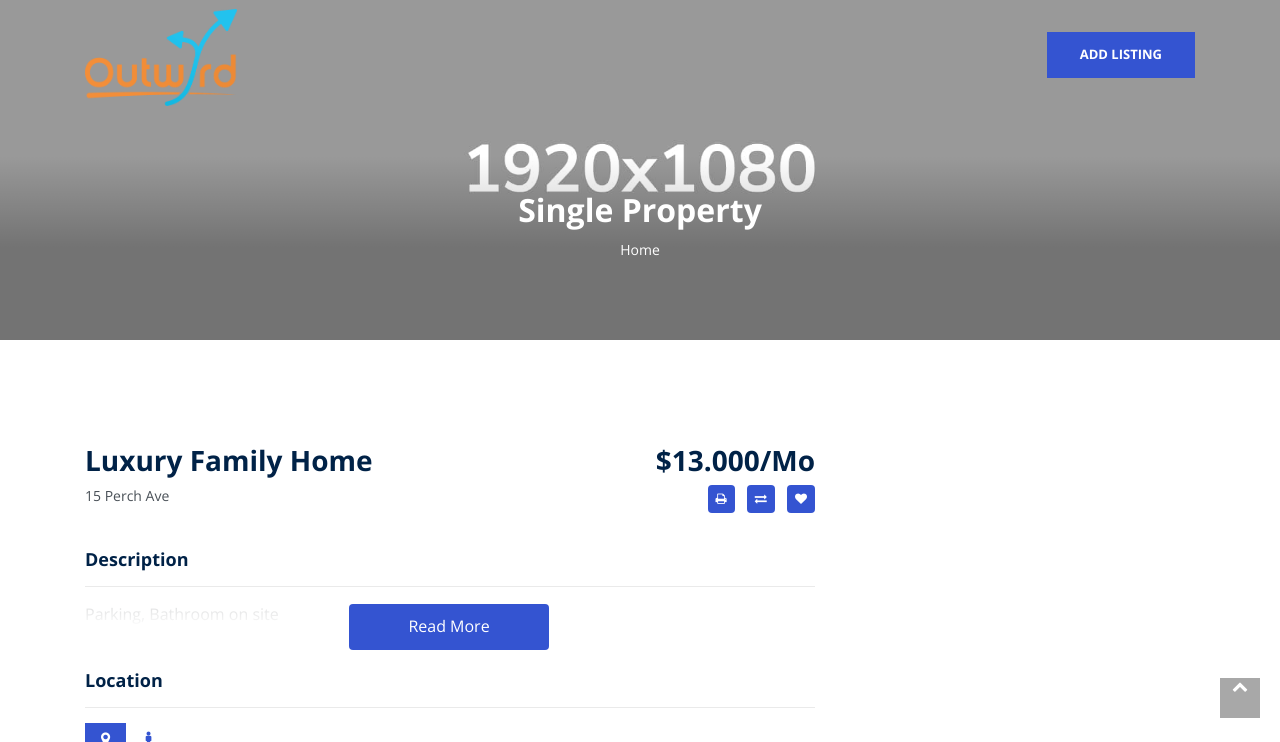
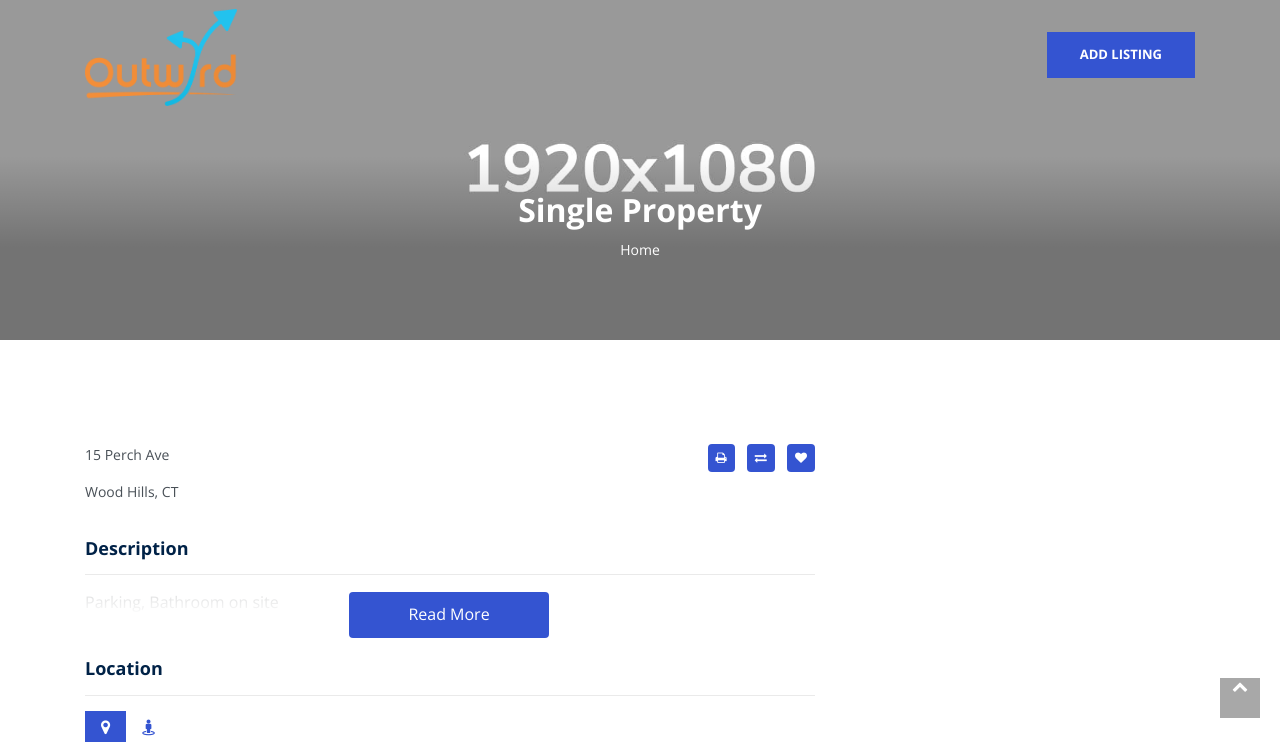
Before and after one commit to edreitlein/commsimple, a PHP site: page /viewListing.php?listingID=6 in a window 1280 px wide. Shown: the part 52-794 px from the top of the page. Run offline with PHP 8.4, Linux system fonts and the light colour scheme; data comes from the database, SQL or seed files in the repository; data that the repository does not hold is empty; some libraries are stand-ins or nearby versions.

Commit message:
single listing page

```diff
--- a/uploadListing.php
+++ b/uploadListing.php
@@ -181,7 +181,7 @@ if($_POST["submit"]==true){         //when submit button is pressed
                             <option value="Lease">Lease</option>
                         </select><br>
                         <label>Price: </label>
-                        <input type='integer' name='price' placeholder='0000' id='price' required><br>
+                        <input type='float' name='price' placeholder='00.00' id='price' required><br>
                         <label>Description:</label><br>
                         <textarea id='description' name='description' rows='10' cols='50' placeholder='Suggestions: Additional Facilities, Parking, Proximity to Main Roads, Property Taxes, ect.'></textarea><br>
 
--- a/viewListing.php
+++ b/viewListing.php
@@ -21,6 +21,7 @@ if(isset($_GET)){
             $addressZipcode=$row['addressZipcode'];
             $saleType=$row['saleType'];
             $description=$row['description'];
+            $price=$row['price'];
 
 
         }
@@ -40,15 +41,10 @@ if(isset($_GET)){
         //     }
         // }
 
-
-
 }else{
     //if a user gets to this page without clicking, redirect them?
     header("Location: ./listings.php");
 }
-
-
-
 
 ?>
 
@@ -134,18 +130,11 @@ if(isset($_GET)){
                             <div class="slider__image__detail-large-one">
                                 <img src="listingImages/3/download.jpg" alt="" class="img-fluid w-100 img-transition">
                                 <div class="description">
-                                    <figure>
-                                        <img src="images/80x80.jpg" alt="" class="img-fluid">
-                                    </figure>
                                     <span class="badge badge-primary text-capitalize mb-2">Listing</span>
                                     <div class="price">
-                                        <h5 class="text-capitalize">$13,000/mo</h5>
+                                        <h5 class="text-capitalize"><?php echo $addressStreet ?></h5>
                                     </div>
-                                    <h4 class="text-capitalize">
-                                    <?php
-
-                                echo $nameListing;
-                                    ?>
+                                    <h4> <?php echo $price ?>.00/month
                                     </h4>
 
                                 </div>
@@ -156,85 +145,15 @@ if(isset($_GET)){
                             <div class="slider__image__detail-large-one">
                                 <img src="images/1920x1080.jpg" alt="" class="img-fluid w-100 img-transition">
                                 <div class="description">
-                                    <figure>
-                                        <img src="images/80x80.jpg" alt="" class="img-fluid">
-                                    </figure>
-                                    <span class="badge badge-primary text-capitalize mb-2">house</span>
+                                    <span class="badge badge-primary text-capitalize mb-2">Listing</span>
                                     <div class="price">
-                                        <h5 class="text-capitalize">$13,000/mo</h5>
+                                        <h5 class="text-capitalize"><?php echo $price ?></h5>
                                     </div>
-                                    <h4 class="text-capitalize">Luxury Family Home</h4>
+                                    <h4 class="text-capitalize"> <?php echo $addressStreet ?>
+                                    </h4>
 
                                 </div>
 
-                            </div>
-                        </div>
-                        <div class="item">
-                            <div class="slider__image__detail-large-one">
-                                <img src="" alt="" class="img-fluid w-100 img-transition">
-                                <div class="description">
-                                    <figure>
-                                        <img src="images/80x80.jpg" alt="" class="img-fluid">
-                                    </figure>
-                                    <span class="badge badge-primary text-capitalize mb-2">house</span>
-                                    <div class="price">
-                                        <h5 class="text-capitalize">$13,000/mo</h5>
-                                    </div>
-                                    <h4 class="text-capitalize">Luxury Family Home</h4>
-
-                                </div>
-                            </div>
-
-                        </div>
-                        <div class="item">
-                            <div class="slider__image__detail-large-one">
-                                <img src="images/1920x1080.jpg" alt="" class="img-fluid w-100 img-transition">
-                                <div class="description">
-                                    <figure>
-                                        <img src="images/80x80.jpg" alt="" class="img-fluid">
-                                    </figure>
-                                    <span class="badge badge-primary text-capitalize mb-2">house</span>
-                                    <div class="price">
-                                        <h5 class="text-capitalize">$13,000/mo</h5>
-                                    </div>
-                                    <h4 class="text-capitalize">Luxury Family Home</h4>
-
-                                </div>
-                            </div>
-                        </div>
-                        <div class="item">
-                            <div class="slider__image__detail-large-one">
-                                <img src="images/1920x1080.jpg" alt="" class="img-fluid w-100 img-transition">
-                                <div class="description">
-                                    <figure>
-                                        <img src="images/80x80.jpg" alt="" class="img-fluid">
-                                    </figure>
-                                    <span class="badge badge-primary text-capitalize mb-2">house</span>
-                                    <div class="price">
-                                        <h5 class="text-capitalize">$13,000/mo</h5>
-                                    </div>
-                                    <h4 class="text-capitalize">Luxury Family Home</h4>
-
-                                </div>
-                            </div>
-                        </div>
-                        <div class="item">
-                            <div class="slider__image__detail-large-one">
-                                <img src="images/1920x1080.jpg" alt="" class="img-fluid w-100 img-transition">
-                                <div class="description">
-                                    <figure>
-                                        <img src="images/80x80.jpg" alt="" class="img-fluid">
-                                    </figure>
-                                    <span class="badge badge-primary text-capitalize mb-2">house</span>
-                                    <div class="price">
-                                        <h5 class="text-capitalize">$13,000/mo</h5>
-                                    </div>
-                                    <h4 class="text-capitalize">Luxury Family Home</h4>
-
-                                    <!-- <p class="text-uppercase">
-                    166 welling street, collingwood, vic 3066
-                </p> -->
-                                </div>
                             </div>
                         </div>
                     </div>
@@ -290,16 +209,25 @@ if(isset($_GET)){
                     <div class="row">
                         <div class="col-md-9 col-lg-9">
                             <div class="single__detail-title mt-4">
-                                <h3 class="text-capitalize">Luxury Family Home</h3>
-                                <p> <?php
+                                <h3 class="text-capitalize"><?php echo $nameListing ?></h3>
+                                <p class='text-capitalize'> <?php
 
                                     echo $addressStreet;
-            ?></p>
+                                     ?></p>
+                                        <p class='text-capitalize'> <?php
+                                     echo $addressCity ?>, <?php echo $addressState ?>
+                                     </p>
                             </div>
                         </div>
                         <div class="col-md-3 col-lg-3">
                             <div class="single__detail-price mt-4">
-                                <h3 class="text-capitalize text-gray">$13.000/mo</h3>
+                                <h3 class="text-capitalize text-black">
+
+                                <?php
+                                echo $price;
+                                ?>
+
+                                </h3>
                                 <ul class="list-inline">
                                     <li class="list-inline-item">
                                         <a href="#" class="badge badge-primary p-2 rounded"><i
@@ -311,7 +239,7 @@ if(isset($_GET)){
                                     </li>
 
                                     <li class="list-inline-item">
-                                        <a href="#" class="badge badge-primary p-2 rounded"><i
+                                        <a href="" class="badge badge-primary p-2 rounded"><i
                                                 class="fa fa-heart"></i></a>
                                     </li>
                                 </ul>
```
Also changed, not shown: listingImages/14/-1x-1.jpg (added), listingImages/14/apartment-building-what-makes-good-apartment-building-scaled.jpg (added), listingImages/14/download.jpg (added), listingImages/14/investing_in_apartment_buildings-scaled.jpg (added), listingImages/14/photo-1612637968894-660373e23b03.jpg (added).
